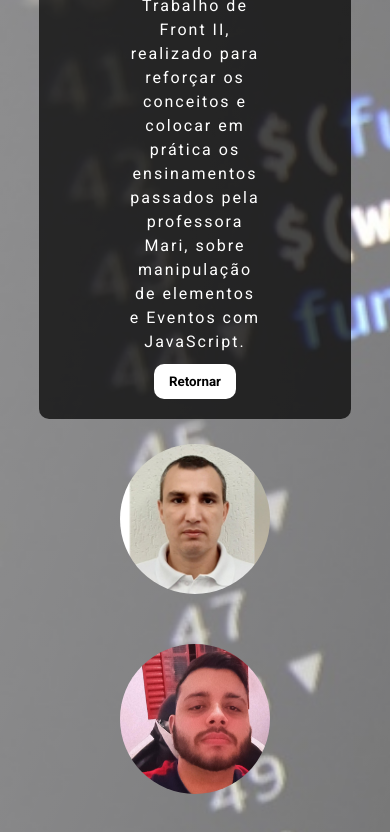
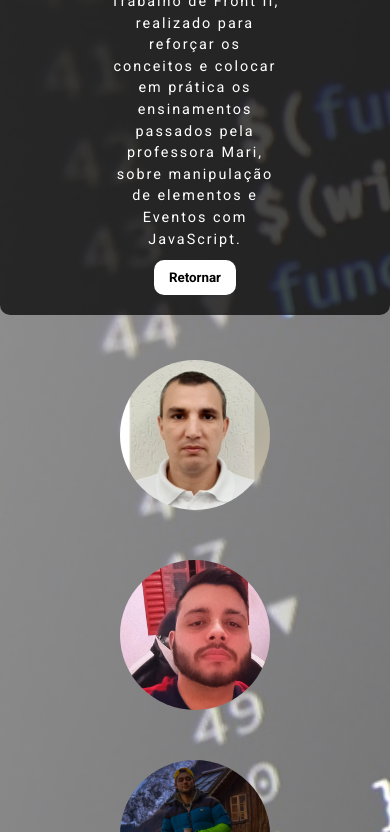
Before and after one commit to ronaldofjr/front2, a plain HTML site: page checkpoint1/about.html in a window 390 px wide. Shown: the part 64-896 px from the top of the page. Drawn offline with Linux system fonts and the light colour scheme.

Commit message:
update style files

```diff
--- a/checkpoint1/css/style-about.scss
+++ b/checkpoint1/css/style-about.scss
@@ -46,6 +46,12 @@
                 background: #ccc;
                 cursor: pointer;
             }
+        }
+
+        @media(max-width: 576px){
+            font-size: .9rem;
+            margin-bottom: 20px;
+            width: 100%;
         }
     }
 
```
Also changed, not shown: checkpoint1/css/style-about.css, 1 other file.
